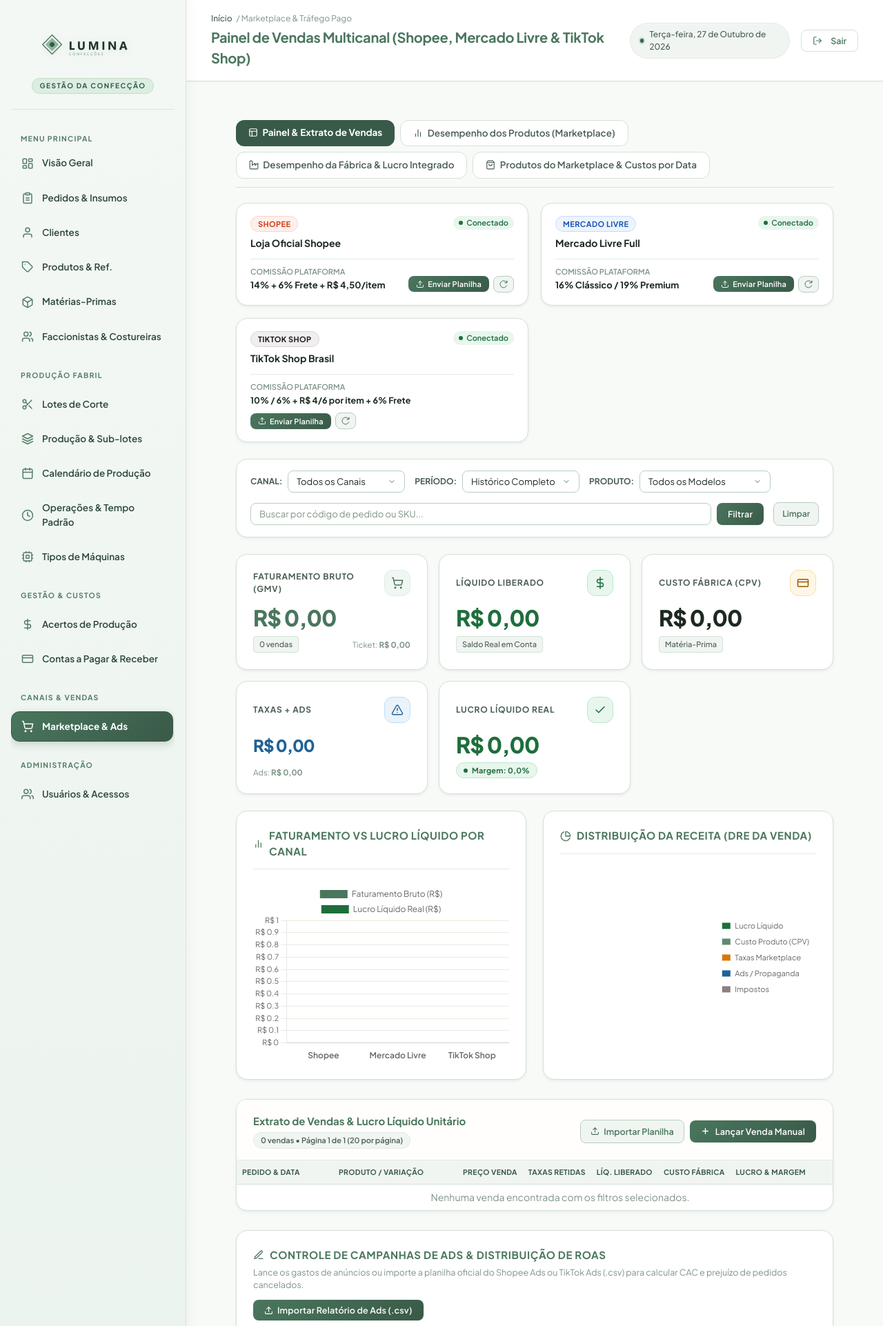
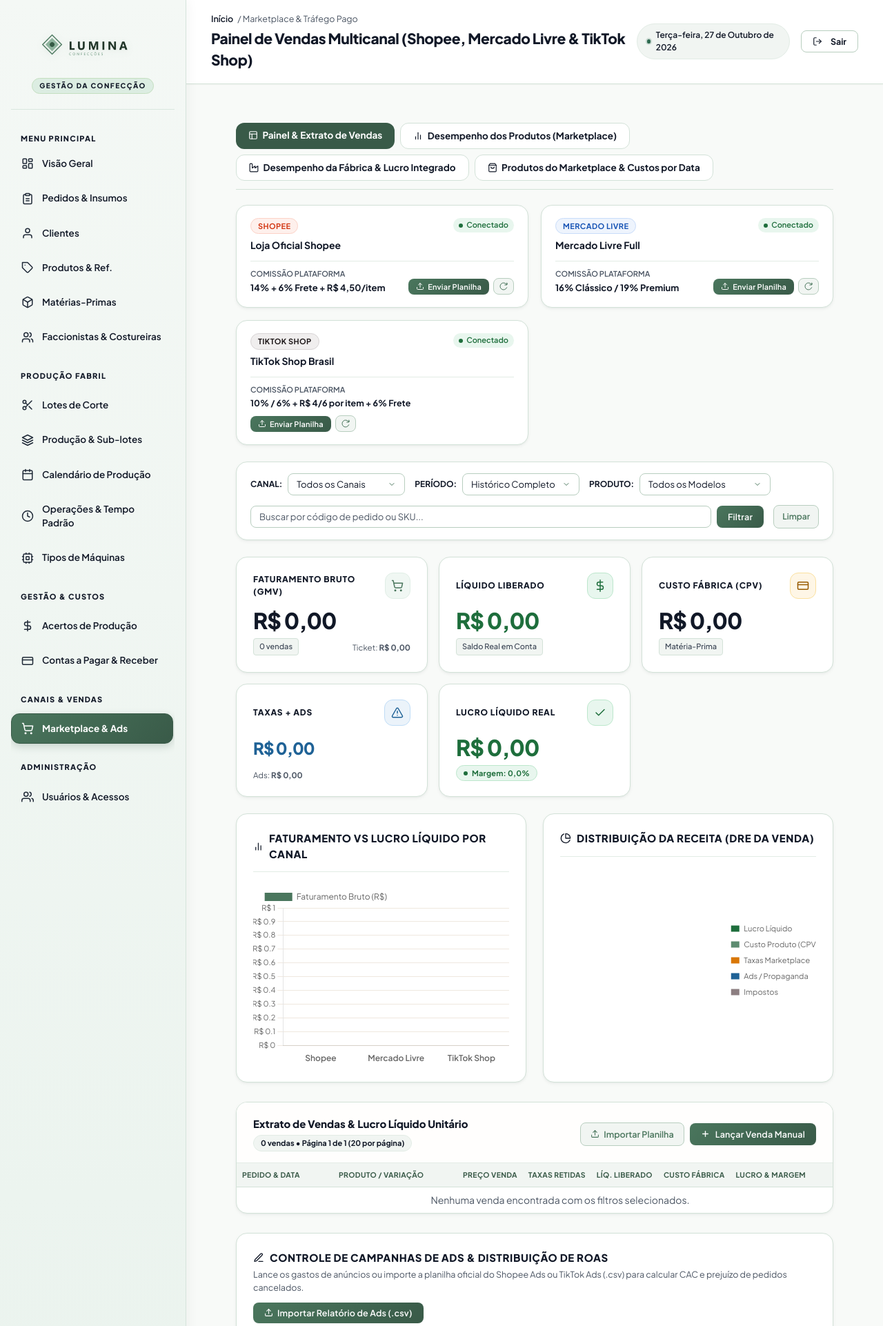
Before and after one commit to wfslopes/erp-confeccao-marketplace-demonstracao, a Django app: page /marketplace/ in a window 1280 px wide. Shown: the top 1922 px of the page at 69% size. Run offline with Django 5.2, Linux system fonts and the light colour scheme; the visitor is signed in with stand-in values (Sample User, id 1); data comes from the database, SQL or seed files in the repository; data that the repository does not hold is empty.

Commit message:
style: aplicar contraste preto solido em menus, titulos, tabelas e labels

```diff
--- a/fabrica/static/fabrica/css/style.css
+++ b/fabrica/static/fabrica/css/style.css
@@ -30,11 +30,11 @@
     --border-medium: #B8CEBF;
     --border-focus:  #4A765D;
 
-    /* Tipografia & Hierarquia */
-    --text-primary:   #1C2921; /* Contraste alto e agradável */
-    --text-secondary: #4A5F52; /* Legendas, títulos secundários */
-    --text-muted:     #7E9487; /* Placeholders, timestamps */
-    --text-inverse:   #F8FAF8;
+    /* Tipografia & Hierarquia de Alto Contraste */
+    --text-primary:   #111827; /* Preto nítido e elegante (Rich Black) */
+    --text-secondary: #374151; /* Grafite escuro para subtítulos e legendas */
+    --text-muted:     #4B5563; /* Cinza médio de fácil leitura para apoio */
+    --text-inverse:   #FFFFFF;
 
     /* Semântica & Badges */
     --status-success-bg:     #E8F6EE;
@@ -138,8 +138,8 @@
     font-size: 10px;
     letter-spacing: 1.5px;
     text-transform: uppercase;
-    font-weight: 700;
-    color: #2D5B41;
+    font-weight: 800;
+    color: #111827;
     background: #DCEDE2;
     border: 1px solid #C4DFC0;
     padding: 3px 10px;
@@ -147,11 +147,11 @@
 }
 
 .sidebar-nav-label {
-    font-size: 10.5px;
+    font-size: 11px;
     text-transform: uppercase;
     letter-spacing: 1.2px;
-    font-weight: 700;
-    color: #557E66;
+    font-weight: 800;
+    color: #111827;
     padding: 10px 14px 6px;
     margin-top: 4px;
 }
@@ -174,7 +174,7 @@
 }
 
 .sidebar a {
-    color: #2D4839;
+    color: #111827;
     text-decoration: none;
     padding: 11px 14px;
     border-radius: var(--radius-md);
@@ -195,19 +195,19 @@
     display: flex;
     align-items: center;
     justify-content: center;
-    color: #557E66;
+    color: #1F2937;
     transition: var(--transition);
     flex-shrink: 0;
 }
 
 .sidebar a:hover {
     background-color: #DEEBE2;
-    color: #162B20;
+    color: #000000;
     transform: translateX(3px);
 }
 
 .sidebar a:hover .nav-icon {
-    color: #264B35;
+    color: #000000;
 }
 
 /* Estado Ativo (Página Aberta) */
@@ -334,7 +335,7 @@
 }
 
 .header-breadcrumb {
-    font-size: 12px;
+    font-size: 12.5px;
     color: var(--text-muted);
     display: flex;
     align-items: center;
@@ -342,15 +343,15 @@
 }
 
 .header-breadcrumb span {
-    color: var(--text-secondary);
-    font-weight: 500;
+    color: var(--text-primary);
+    font-weight: 600;
 }
 
 .header h2 {
-    color: var(--wine-600);
-    font-size: 20px;
-    font-weight: 700;
-    letter-spacing: -0.3px;
+    color: #111827;
+    font-size: 21px;
+    font-weight: 800;
+    letter-spacing: -0.4px;
 }
 
 .header-right {
@@ -368,8 +369,8 @@
     padding: 7px 14px;
     border-radius: var(--radius-full);
     font-size: 12px;
-    font-weight: 500;
-    color: var(--text-secondary);
+    font-weight: 600;
+    color: #111827;
 }
 
 .header-badge-date .dot {
@@ -382,12 +383,12 @@
 
 .btn-logout {
     background-color: transparent;
-    border: 1px solid var(--border-light);
-    color: var(--wine-600);
+    border: 1px solid var(--border-medium);
+    color: #111827;
     padding: 7px 16px;
     border-radius: var(--radius-sm);
     cursor: pointer;
-    font-weight: 600;
+    font-weight: 700;
     font-size: 12.5px;
     display: flex;
     align-items: center;
@@ -625,10 +626,10 @@
 
 .stat-card h4 {
     font-size: 12px;
-    color: var(--text-secondary);
+    color: #111827;
     text-transform: uppercase;
     letter-spacing: 0.8px;
-    font-weight: 700;
+    font-weight: 800;
 }
 
 .stat-card-icon {
@@ -664,7 +665,7 @@
 .stat-card .value {
     font-size: 32px;
     font-weight: 800;
-    color: var(--wine-600);
+    color: #111827;
     letter-spacing: -1px;
     line-height: 1.1;
     margin-bottom: 8px;
@@ -704,8 +705,8 @@
 .card h3, .card-form h3 {
     font-size: 15px;
     text-transform: uppercase;
-    color: var(--wine-600);
-    font-weight: 700;
+    color: #111827;
+    font-weight: 800;
     letter-spacing: 0.6px;
     display: flex;
     align-items: center;
@@ -742,18 +743,18 @@
 }
 
 .table-header-box h3 {
-    color: var(--wine-600);
+    color: #111827;
     font-size: 15px;
-    font-weight: 700;
+    font-weight: 800;
     margin: 0;
 }
 
 .table-count-badge {
     background: var(--bg-subtle);
     border: 1px solid var(--border-subtle);
-    color: var(--text-secondary);
+    color: #111827;
     font-size: 11px;
-    font-weight: 600;
+    font-weight: 700;
     padding: 3px 10px;
     border-radius: var(--radius-full);
 }
--- a/fabrica/templates/fabrica/base.html
+++ b/fabrica/templates/fabrica/base.html
@@ -12,7 +12,7 @@
     <link href="https://fonts.googleapis.com/css2?family=Plus+Jakarta+Sans:wght@300;400;500;600;700;800&display=swap" rel="stylesheet">
 
     <!-- CSS Principal -->
-    <link rel="stylesheet" href="{% static 'fabrica/css/style.css' %}?v=pastel2026_v4">
+    <link rel="stylesheet" href="{% static 'fabrica/css/style.css' %}?v=pastel2026_v5">
 
     {% block extra_head %}{% endblock %}
 </head>
@@ -21,7 +21,7 @@
     <aside class="sidebar">
         <div class="sidebar-header">
             <a href="{% url 'home' %}">
-                <img src="{% static 'fabrica/img/logo_login_lumina.png' %}?v=pastel2026_v4" alt="Lumina" class="logo-img">
+                <img src="{% static 'fabrica/img/logo_login_lumina.png' %}?v=pastel2026_v5" alt="Lumina" class="logo-img">
             </a>
             <span class="sidebar-brand-badge">Gestão da Confecção</span>
         </div>
--- a/fabrica/templates/fabrica/marketplace.html
+++ b/fabrica/templates/fabrica/marketplace.html
@@ -125,7 +125,7 @@
             </svg>
             Painel & Extrato de Vendas
         </a>
-        <a href="{% url 'desempenho_produtos_marketplace' %}" style="padding: 8px 18px; font-size: 13.5px; font-weight: 600; border-radius: var(--radius-md, 8px); text-decoration: none; color: var(--text-secondary); background: var(--bg-surface); border: 1px solid var(--border-light);">
+        <a href="{% url 'desempenho_produtos_marketplace' %}" style="padding: 8px 18px; font-size: 13.5px; font-weight: 600; border-radius: var(--radius-md, 8px); text-decoration: none; color: #111827; font-weight: 700; background: var(--bg-surface); border: 1px solid var(--border-light);">
             <svg width="14" height="14" viewBox="0 0 24 24" fill="none" stroke="currentColor" stroke-width="2" stroke-linecap="round" stroke-linejoin="round" style="vertical-align: -2px; margin-right: 4px;">
                 <line x1="18" y1="20" x2="18" y2="10"/>
                 <line x1="12" y1="20" x2="12" y2="4"/>
@@ -133,13 +133,13 @@
             </svg>
             Desempenho dos Produtos (Marketplace)
         </a>
-        <a href="{% url 'desempenho_fabrica_marketplace' %}" style="padding: 8px 18px; font-size: 13.5px; font-weight: 600; border-radius: var(--radius-md, 8px); text-decoration: none; color: var(--text-secondary); background: var(--bg-surface); border: 1px solid var(--border-light);">
+        <a href="{% url 'desempenho_fabrica_marketplace' %}" style="padding: 8px 18px; font-size: 13.5px; font-weight: 600; border-radius: var(--radius-md, 8px); text-decoration: none; color: #111827; font-weight: 700; background: var(--bg-surface); border: 1px solid var(--border-light);">
             <svg width="14" height="14" viewBox="0 0 24 24" fill="none" stroke="currentColor" stroke-width="2" stroke-linecap="round" stroke-linejoin="round" style="vertical-align: -2px; margin-right: 4px;">
                 <path d="M2 20a2 2 0 0 0 2 2h16a2 2 0 0 0 2-2V8l-7 5V8l-7 5V4a2 2 0 0 0-2-2H4a2 2 0 0 0-2 2Z"/>
             </svg>
             Desempenho da Fábrica & Lucro Integrado
         </a>
-        <a href="{% url 'produtos_marketplace' %}" style="padding: 8px 18px; font-size: 13.5px; font-weight: 600; border-radius: var(--radius-md, 8px); text-decoration: none; color: var(--text-secondary); background: var(--bg-surface); border: 1px solid var(--border-light);">
+        <a href="{% url 'produtos_marketplace' %}" style="padding: 8px 18px; font-size: 13.5px; font-weight: 600; border-radius: var(--radius-md, 8px); text-decoration: none; color: #111827; font-weight: 700; background: var(--bg-surface); border: 1px solid var(--border-light);">
             <svg width="14" height="14" viewBox="0 0 24 24" fill="none" stroke="currentColor" stroke-width="2" stroke-linecap="round" stroke-linejoin="round" style="vertical-align: -2px; margin-right: 4px;">
                 <path d="M6 2 3 6v14a2 2 0 0 0 2 2h14a2 2 0 0 0 2-2V6l-3-4Z"/>
                 <path d="M3 6h18"/>
@@ -264,7 +264,7 @@
 
             <!-- Filtro Canal -->
             <div style="display: flex; align-items: center; gap: 8px;">
-                <label style="font-size: 12px; font-weight: 700; color: var(--text-secondary); text-transform: uppercase;">Canal:</label>
+                <label style="font-size: 12px; font-weight: 700; color: #111827; font-weight: 700; text-transform: uppercase;">Canal:</label>
                 <select name="canal" class="form-control" style="width: 170px; padding: 7px 12px; font-size: 13px;" onchange="this.form.submit()">
                     <option value="todos" {% if canal_filter == 'todos' %}selected{% endif %}>Todos os Canais</option>
                     <option value="shopee" {% if canal_filter == 'shopee' %}selected{% endif %}>Shopee</option>
@@ -275,7 +275,7 @@
 
             <!-- Filtro Período -->
             <div style="display: flex; align-items: center; gap: 8px;">
-                <label style="font-size: 12px; font-weight: 700; color: var(--text-secondary); text-transform: uppercase;">Período:</label>
+                <label style="font-size: 12px; font-weight: 700; color: #111827; font-weight: 700; text-transform: uppercase;">Período:</label>
                 <select name="periodo" class="form-control" style="width: 170px; padding: 7px 12px; font-size: 13px;" onchange="this.form.submit()">
                     <option value="todos" {% if periodo_filter == 'todos' %}selected{% endif %}>Histórico Completo</option>
                     <option value="90d" {% if periodo_filter == '90d' %}selected{% endif %}>Últimos 90 dias</option>
@@ -287,7 +287,7 @@
 
             <!-- Filtro Produto -->
             <div style="display: flex; align-items: center; gap: 8px;">
-                <label style="font-size: 12px; font-weight: 700; color: var(--text-secondary); text-transform: uppercase;">Produto:</label>
+                <label style="font-size: 12px; font-weight: 700; color: #111827; font-weight: 700; text-transform: uppercase;">Produto:</label>
                 <select name="produto" class="form-control" style="width: 190px; padding: 7px 12px; font-size: 13px;" onchange="this.form.submit()">
                     <option value="">Todos os Modelos</option>
                     {% for p in produtos %}
@@ -574,7 +574,7 @@
                             <strong style="color: var(--text-primary); font-size: 12.5px; font-family: monospace;">{{ v.numero_pedido|default:v.codigo_pedido }}</strong>
                             <div style="display: flex; align-items: center; gap: 5px; margin-top: 2px;">
                                 <span class="canal-badge {{ v.canal }}" style="padding: 1px 6px; font-size: 9.5px;">{{ v.get_canal_display }}</span>
-                                <span style="font-size: 11px; color: var(--text-secondary); font-weight: 500;">{{ v.data_venda|date:"d/m/Y" }}</span>
+                                <span style="font-size: 11px; color: #111827; font-weight: 700; font-weight: 500;">{{ v.data_venda|date:"d/m/Y" }}</span>
                             </div>
                             {% if v.comprador %}
                                 <div style="font-size: 10.5px; color: var(--text-muted); margin-top: 1px;" title="Comprador: {{ v.comprador }}">{{ v.comprador|truncatechars:18 }}</div>
@@ -674,7 +674,7 @@
         <!-- PAGINAÇÃO DO EXTRATO DE VENDAS (20 POR PÁGINA) -->
         {% if vendas.paginator.num_pages > 1 %}
         <div style="display: flex; justify-content: space-between; align-items: center; padding: 14px 20px; border-top: 1px solid var(--border-light); background: var(--bg-surface); flex-wrap: wrap; gap: 12px;">
-            <div style="font-size: 13px; color: var(--text-secondary);">
+            <div style="font-size: 13px; color: #111827; font-weight: 700;">
                 Exibindo vendas <strong>{{ vendas.start_index }}</strong> a <strong>{{ vendas.end_index }}</strong> de <strong>{{ total_vendas_geral }}</strong> no total
             </div>
 
@@ -820,7 +820,7 @@
                             <strong style="color: #1E6E3C; font-size: 13px;">{{ camp.roas_real|floatformat:2 }}x</strong>
                         </td>
                         <td>
-                            <span style="color: var(--text-secondary); font-size: 12.5px;">R$ {{ camp.custo_por_conversao|floatformat:2 }} / venda</span>
+                            <span style="color: #111827; font-weight: 700; font-size: 12.5px;">R$ {{ camp.custo_por_conversao|floatformat:2 }} / venda</span>
                         </td>
                         {% if request.user.is_superuser %}
                         <td style="text-align: right; white-space: nowrap;">
@@ -907,7 +907,7 @@
                         </td>
                         <td>
                             {% if imp.periodo_de and imp.periodo_ate %}
-                                <span style="font-size: 12px; font-weight: 600; color: var(--text-secondary);">{{ imp.periodo_de|date:"d/m/Y" }} a {{ imp.periodo_ate|date:"d/m/Y" }}</span>
+                                <span style="font-size: 12px; font-weight: 600; color: #111827; font-weight: 700;">{{ imp.periodo_de|date:"d/m/Y" }} a {{ imp.periodo_ate|date:"d/m/Y" }}</span>
                             {% else %}
                                 <span style="font-size: 12px; color: var(--text-muted);">Completo</span>
                             {% endif %}
@@ -1035,7 +1035,7 @@
                 {% csrf_token %}
 
                 <div class="form-group" style="margin-bottom: 16px;">
-                    <label style="font-size: 12.5px; font-weight: 700; text-transform: uppercase; letter-spacing: 0.3px; display: block; margin-bottom: 6px; color: var(--text-secondary);">Canal de Anúncios *</label>
+                    <label style="font-size: 12.5px; font-weight: 700; text-transform: uppercase; letter-spacing: 0.3px; display: block; margin-bottom: 6px; color: #111827; font-weight: 700;">Canal de Anúncios *</label>
                     <select name="canal" class="form-control" style="width: 100%; padding: 9px 12px; font-size: 13.5px;" required>
                         <option value="shopee">Shopee Ads (Product-Ads-Keyword-Placement-Level-Data .csv)</option>
                         <option value="tiktok">TikTok Ads Manager (.csv)</option>
@@ -1044,7 +1044,7 @@
                 </div>
 
                 <div class="form-group" style="margin-bottom: 18px;">
-                    <label style="font-size: 12.5px; font-weight: 700; text-transform: uppercase; letter-spacing: 0.3px; display: block; margin-bottom: 6px; color: var(--text-secondary);">Arquivo do Relatório (.csv ou .xlsx) *</label>
+                    <label style="font-size: 12.5px; font-weight: 700; text-transform: uppercase; letter-spacing: 0.3px; display: block; margin-bottom: 6px; color: #111827; font-weight: 700;">Arquivo do Relatório (.csv ou .xlsx) *</label>
                     <div id="drop_area_ads" style="border: 2px dashed #1754B5; border-radius: 10px; padding: 22px 18px; text-align: center; background: #EEF4FD; cursor: pointer; transition: all 0.2s ease;" onclick="document.getElementById('input_arquivo_ads').click();">
                         <svg width="34" height="34" viewBox="0 0 24 24" fill="none" stroke="currentColor" stroke-width="1.8" stroke-linecap="round" stroke-linejoin="round" style="color: #1754B5; margin-bottom: 8px;">
                             <path d="M21 15v4a2 2 0 0 1-2 2H5a2 2 0 0 1-2-2v-4"/>
@@ -1057,7 +1057,7 @@
                     <input type="file" name="arquivo_ads" id="input_arquivo_ads" accept=".csv,.xlsx,.xls,.xlsm" style="display: none;" required onchange="atualizarNomeArquivoAds(this)">
                 </div>
 
-                <div style="background: #F1F5F2; border-left: 4px solid var(--wine-600); padding: 12px 14px; border-radius: 6px; font-size: 12px; color: var(--text-secondary); margin-bottom: 22px; line-height: 1.5;">
+                <div style="background: #F1F5F2; border-left: 4px solid var(--wine-600); padding: 12px 14px; border-radius: 6px; font-size: 12px; color: #111827; font-weight: 700; margin-bottom: 22px; line-height: 1.5;">
                     <strong>&#9432; Inteligência de Rateio:</strong> O sistema vincula as despesas aos anúncios, calcula o CAC unitário de cada modelo e identifica pedidos cancelados para registrar o custo de Ads perdido.
                 </div>
 
```
Also changed, not shown: other parts of fabrica/static/fabrica/css/style.css (+15 -14 lines), fabrica/templates/fabrica/desempenho_fabrica_marketplace.html (+11 -11 lines), fabrica/templates/fabrica/desempenho_produtos_marketplace.html (+9 -9 lines), fabrica/templates/fabrica/produtos_marketplace.html (+7 -7 lines).
